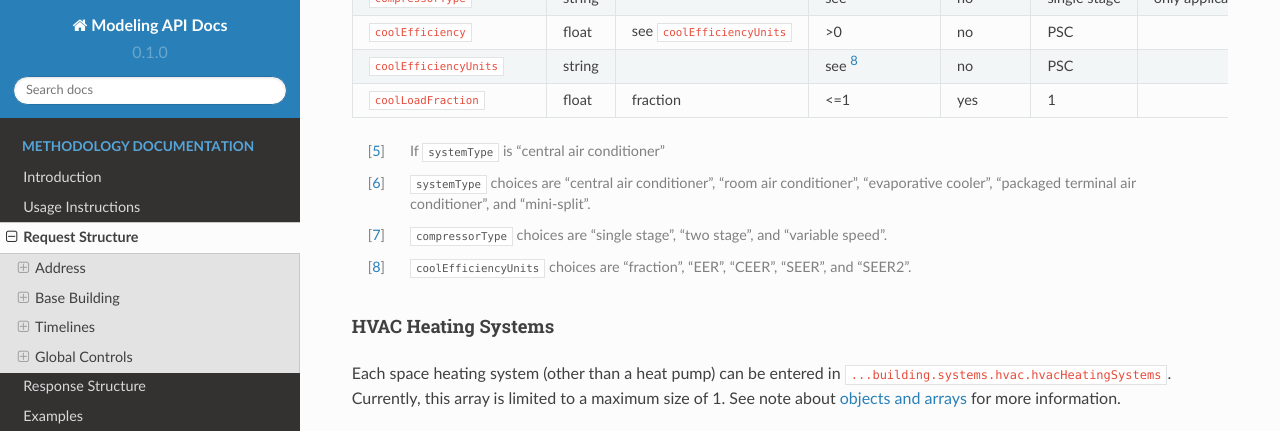
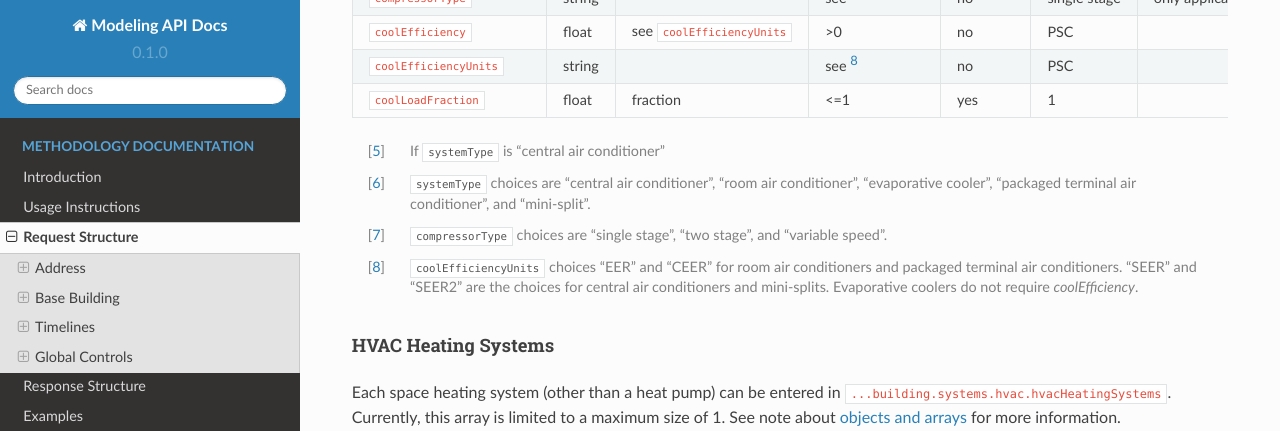
Before and after one commit to RadiantLabs/modeling-api-docs, a Sphinx documentation site: the page built from docs/source/request_structure.rst, in a window 1280 px wide and 900 px high, scrolled down 4186 px, cut to the strip 0-431 px from the top of the window. Built offline with Sphinx 7.4.7 and the Read the Docs theme 2.0.0, drawn with Linux system fonts in a browser that asks for light colours.

Commit message:
Fix cooling system efficiency rating options

```diff
--- a/docs/source/request_structure.rst
+++ b/docs/source/request_structure.rst
@@ -197,7 +197,7 @@ Property                           Type     Units                        Constra
 .. [#] If ``systemType`` is "central air conditioner"
 .. [#] ``systemType`` choices are "central air conditioner", "room air conditioner", "evaporative cooler", "packaged terminal air conditioner", and "mini-split".
 .. [#] ``compressorType`` choices are "single stage", "two stage", and "variable speed".
-.. [#] ``coolEfficiencyUnits`` choices are "fraction", "EER", "CEER", "SEER", and "SEER2".
+.. [#] ``coolEfficiencyUnits`` choices "EER" and "CEER" for room air conditioners and packaged terminal air conditioners. "SEER" and "SEER2" are the choices for central air conditioners and mini-splits. Evaporative coolers do not require `coolEfficiency`.
 
 .. _hvac_heating_systems:
 
```
